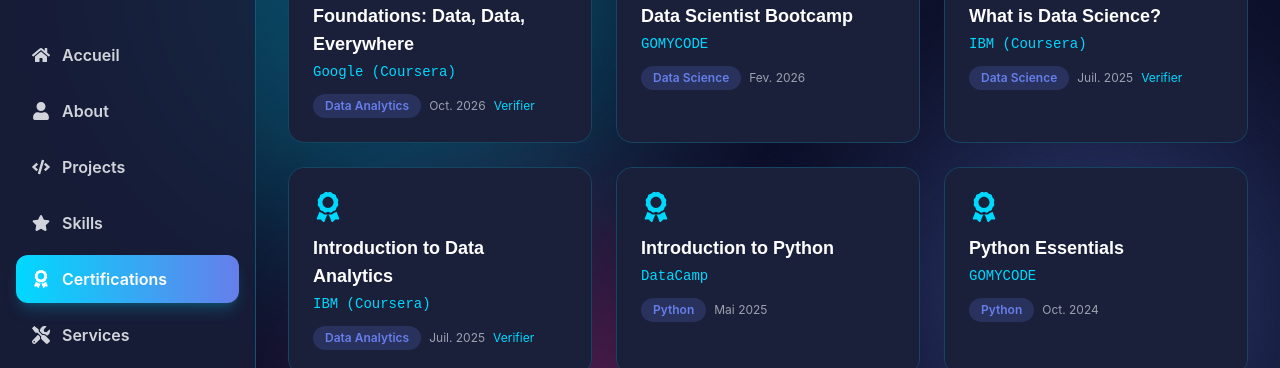
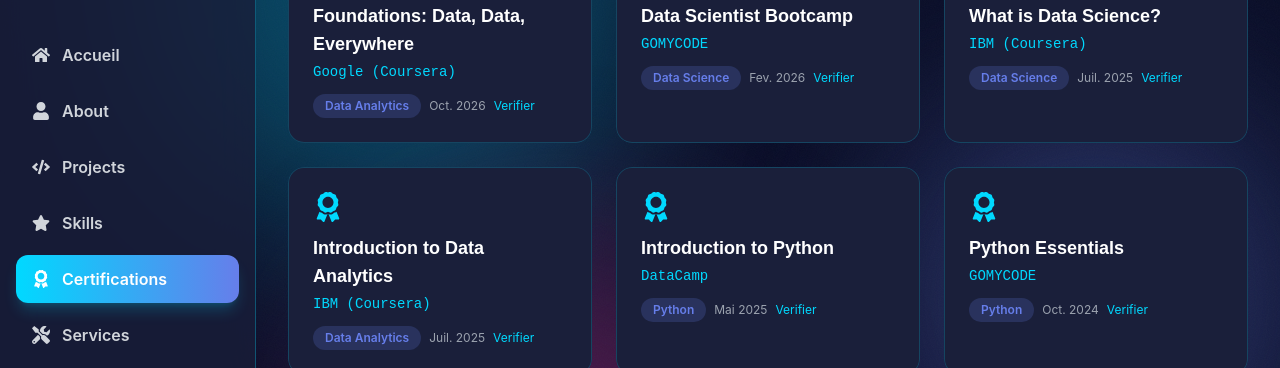
Before and after one commit to chniang/portfolio-cheikh-niang, a React (Create React App) app: page / in a window 1280 px wide. Both pictures are taken after a click on the button "Certifications". Shown: the part 189-557 px from the top of the page. Built offline with nearby package versions, Linux system fonts and the light colour scheme.

Commit message:
feat(portfolio): liens de verification pour les 6 certifications
Co-Authored-By: Claude Sonnet 5.5 <noreply@anthropic.com>
Claude-Session: https://claude.ai/code/session_01BRkGe2c9yQa9fzjBNZnKLs

```diff
--- a/src/components/Certifications.js
+++ b/src/components/Certifications.js
@@ -6,12 +6,12 @@ import SpotlightCard from './SpotlightCard';
 
 // Dates et liens verifies sur les certificats originaux.
 const certifications = [
-  { title: 'Foundations: Data, Data, Everywhere', issuer: 'Google (Coursera)', topic: 'Data Analytics', date: 'Oct. 2026', url: 'https://coursera.org/verify/M15MQVN8894F' },
-  { title: 'Data Scientist Bootcamp', issuer: 'GOMYCODE', topic: 'Data Science', date: 'Fev. 2026' },
-  { title: 'What is Data Science?', issuer: 'IBM (Coursera)', topic: 'Data Science', date: 'Juil. 2025', url: 'https://coursera.org/verify/BEVNL32CDXQW' },
-  { title: 'Introduction to Data Analytics', issuer: 'IBM (Coursera)', topic: 'Data Analytics', date: 'Juil. 2025', url: 'https://coursera.org/verify/X53LZHFI83EI' },
-  { title: 'Introduction to Python', issuer: 'DataCamp', topic: 'Python', date: 'Mai 2025' },
-  { title: 'Python Essentials', issuer: 'GOMYCODE', topic: 'Python', date: 'Oct. 2024' },
+  { title: 'Foundations: Data, Data, Everywhere', issuer: 'Google (Coursera)', topic: 'Data Analytics', date: 'Oct. 2026', url: 'https://coursera.org/share/d4819f0199fefbb8888003d7cec3f83c' },
+  { title: 'Data Scientist Bootcamp', issuer: 'GOMYCODE', topic: 'Data Science', date: 'Fev. 2026', url: 'https://diploma.gomycode.app/?id=31770667285019915' },
+  { title: 'What is Data Science?', issuer: 'IBM (Coursera)', topic: 'Data Science', date: 'Juil. 2025', url: 'https://coursera.org/share/505c5db4d5b0b445036c3aca347dccf4' },
+  { title: 'Introduction to Data Analytics', issuer: 'IBM (Coursera)', topic: 'Data Analytics', date: 'Juil. 2025', url: 'https://coursera.org/share/763bf1a6c3de6b322ce144e9993c58ed' },
+  { title: 'Introduction to Python', issuer: 'DataCamp', topic: 'Python', date: 'Mai 2025', url: 'https://www.datacamp.com/completed/statement-of-accomplishment/course/fea61969e8a2da401bc82cc2973bce96800f5b9a' },
+  { title: 'Python Essentials', issuer: 'GOMYCODE', topic: 'Python', date: 'Oct. 2024', url: 'https://diploma.gomycode.app/?id=31730037613460240' },
 ];
 
 function Certifications() {
```
